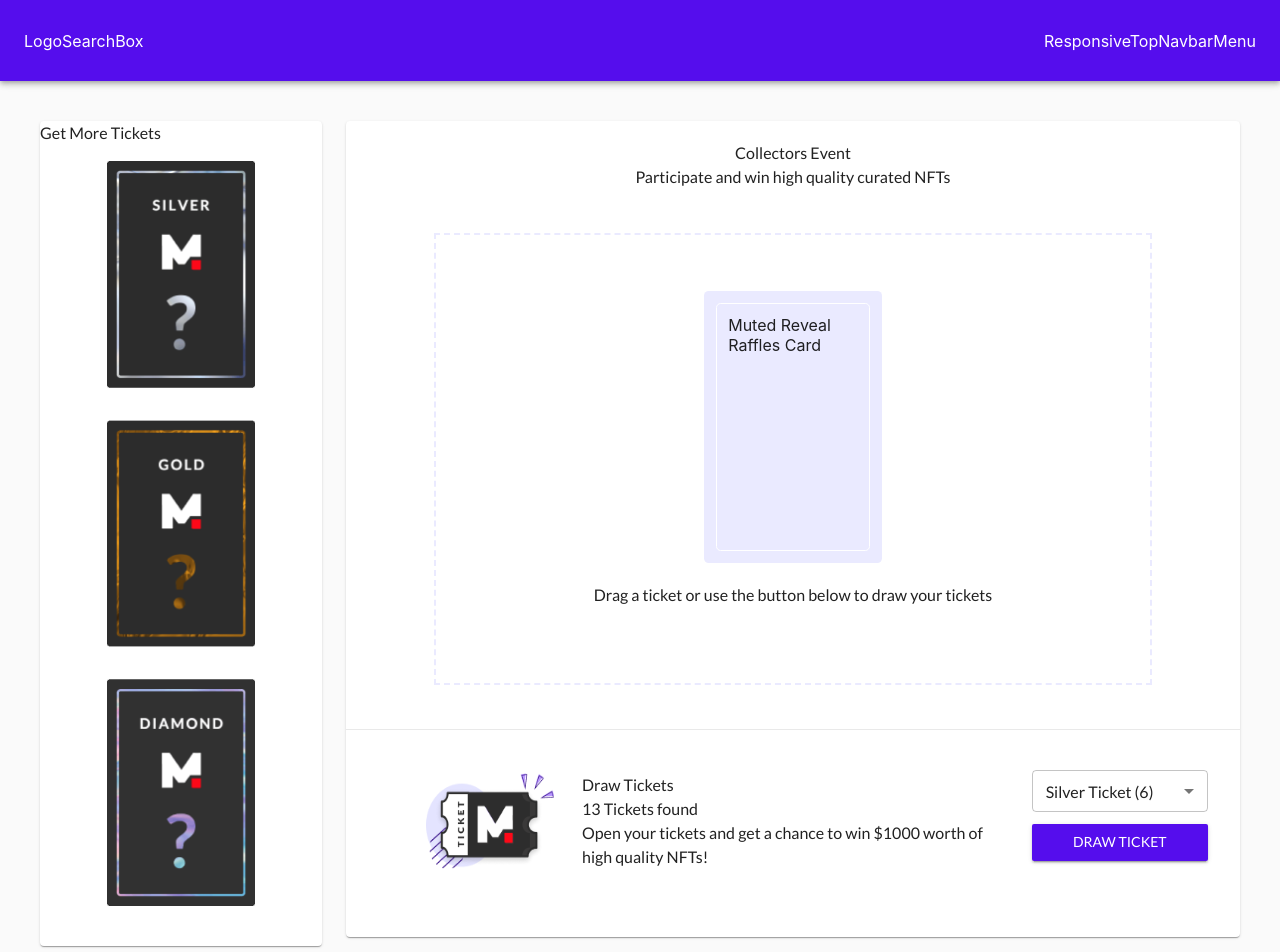
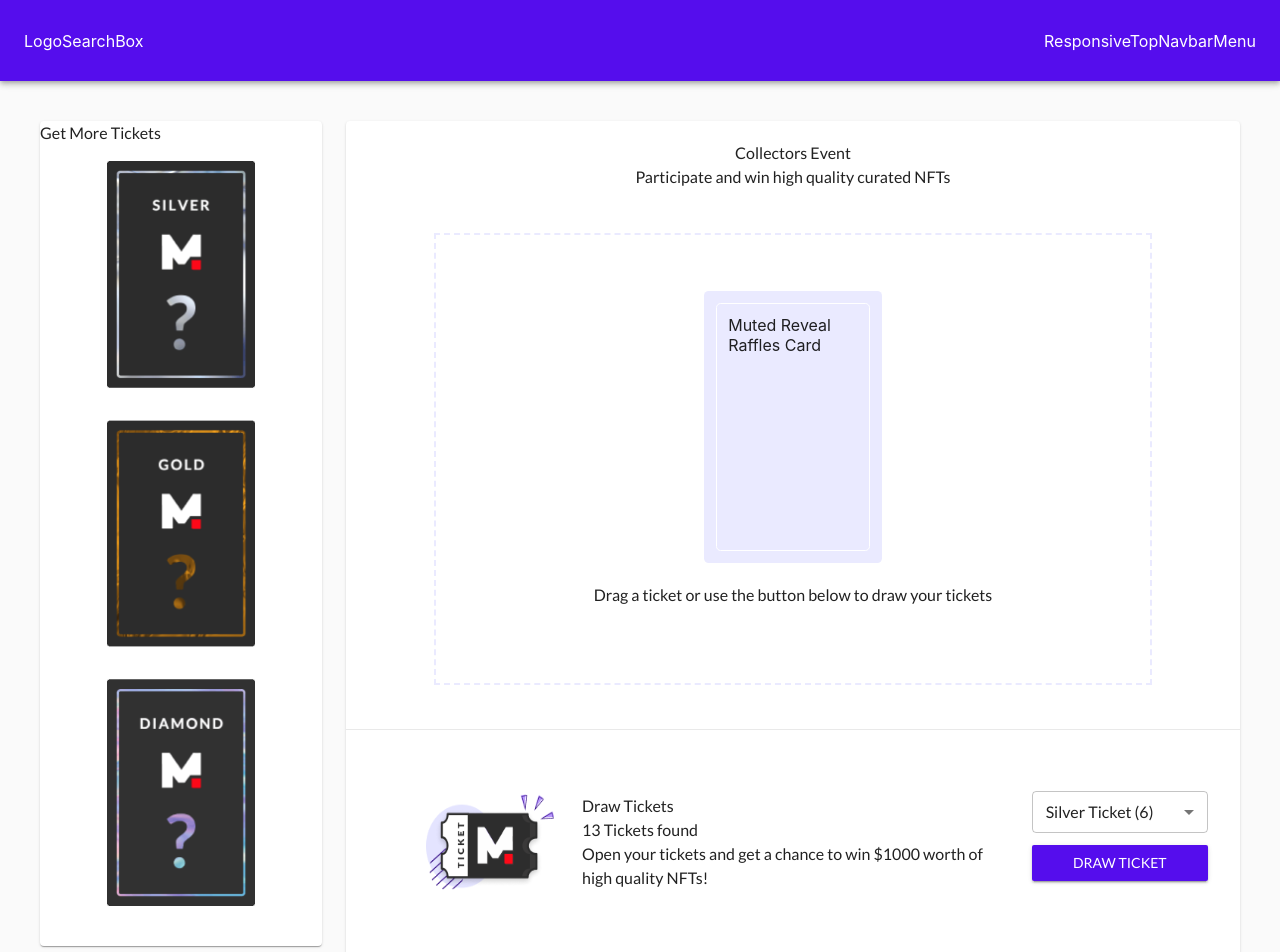
Before and after one commit to vinson14/mintable-project, a Next.js app: page / in a window 1280 px wide. Shown: the top 952 px of the page. Built offline with nearby package versions, Linux system fonts and the light colour scheme.

Commit message:
Added margin to ticket logo component

```diff
--- a/components/stateless/containers/raffles-reveal-ticket-section-logo-text-container.js
+++ b/components/stateless/containers/raffles-reveal-ticket-section-logo-text-container.js
@@ -8,6 +8,7 @@ const RafflesRevealTicketSectionLogoTextContainer = ({ children }) => {
         alignItems: { xs: "center", lg: "stretch" },
         flexDirection: { xs: "column", lg: "row" },
         px: 6,
+        my: 3,
       }}
     >
       {children}
```
